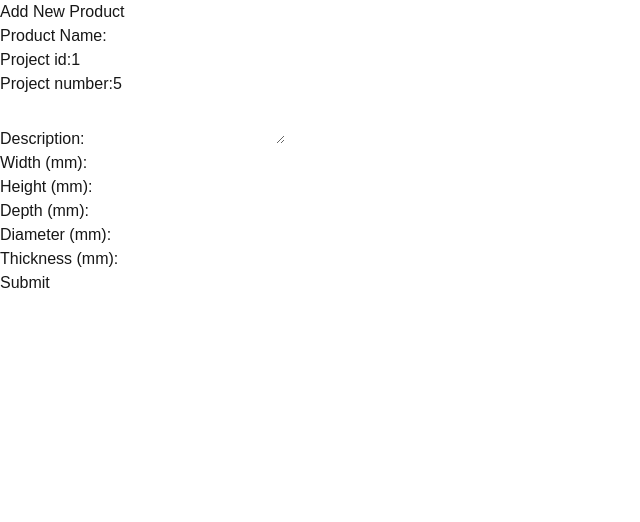
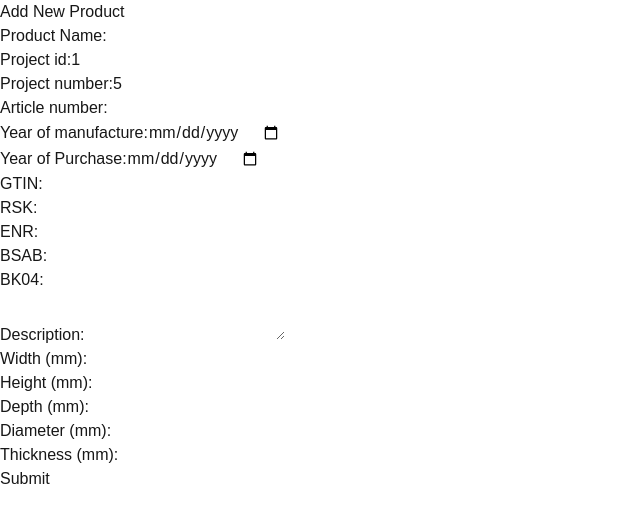
Before and after one commit to lillastormen/CCBuild, a Next.js app: page /products in a window 1280 px wide. Shown: the top 522 px of the page, without its empty margins (0-640 px from the left). Built offline with nearby package versions, Linux system fonts and the light colour scheme; no server answers.

Commit message:
adding a create product functionality

```diff
--- a/app/controllers/productController.js
+++ b/app/controllers/productController.js
@@ -2,14 +2,13 @@ import { supabase } from '../db/dbConnection.js';
 
 export const ProductController = {
     create: async (newProduct) => {
+      console.log(newProduct , "asdasd");
         const { data, error } = await supabase
           .from('Product')
           .insert([newProduct]);
 
         if (error) {
             console.error('Error creating product:', error.message);  // More detailed error message
-            console.error('Details:', error.details);  // Log additional error details
-            console.error('Hint:', error.hint);  // Helpful hints from the database
             return { success: false, error };
         }
 
--- a/components/ProductForm.js
+++ b/components/ProductForm.js
@@ -20,13 +20,13 @@ const ProductForm = () => {
         thickness: null,
         manufacturer: '',
         yearOfManufacture: '',
-        articleNumber: '',
+        articleNumber: null,
         yearOfPurchase: '',
-        GTIN: '',
-        RSK: '',
-        ENR: '',
-        BSAB: '',
-        BK04: ''
+        GTIN: null,
+        ENR: null,
+        RSK: null,
+        BSAB: null,
+        BK04: null
     });
 
     const handleChange = (e) => {
@@ -92,6 +92,83 @@ const ProductForm = () => {
                 />
             </div>
             <div>
+                <label>Article number:</label>
+                <input
+                    type="number"
+                    name="articleNumber"
+                    value={product.articleNumber}
+                    onChange={handleChange}
+                />
+            </div>
+            <div>
+                <label>Year of manufacture:</label>
+                <input
+                    type="date"
+                    name="yearOfManufacture"
+                    value={product.yearOfManufacture}
+                    onChange={handleChange}
+                />
+            </div>
+            <div>
+        <label>Year of Purchase:</label>
+        <input
+          type="date"
+          name="yearOfPurchase"
+          value={product.yearOfPurchase}
+          onChange={handleChange}
+        />
+      </div>
+
+      <div>
+        <label>GTIN:</label>
+        <input
+          type="number"
+          name="GTIN"
+          value={product.GTIN || ''}
+          onChange={handleChange}
+        />
+      </div>
+      <div>
+        <label>RSK:</label>
+        <input
+          type="number"
+          name="RSK"
+          value={product.RSK || ''}
+          onChange={handleChange}
+        />
+      </div>
+      <div>
+        <label>ENR:</label>
+        <input
+          type="number"
+          name="ENR"
+          value={product.ENR || ''}
+          onChange={handleChange}
+        />
+      </div>
+
+
+
+      <div>
+        <label>BSAB:</label>
+        <input
+          type="number"
+          name="BSAB"
+          value={product.BSAB || ''}
+          onChange={handleChange}
+        />
+      </div>
+
+      <div>
+        <label>BK04:</label>
+        <input
+          type="number"
+          name="BK04"
+          value={product.BK04 || ''}
+          onChange={handleChange}
+        />
+      </div>
+            <div>
                 <label>Description:</label>
                 <textarea
                     name="description"
```
